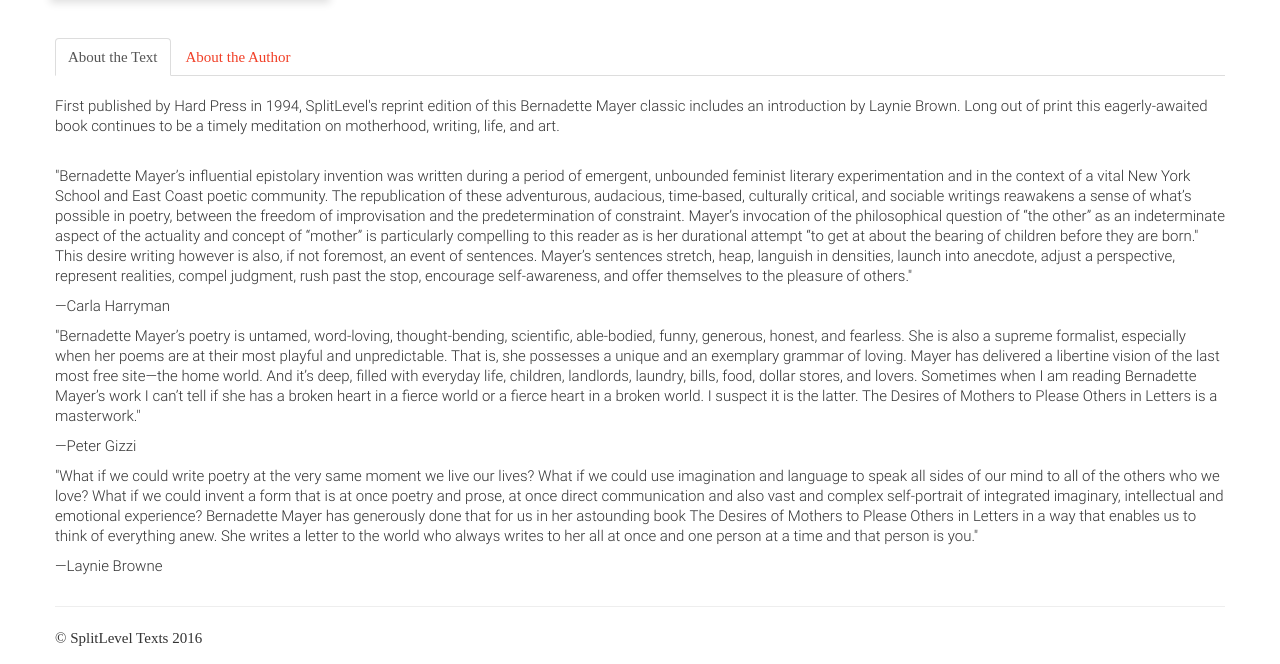
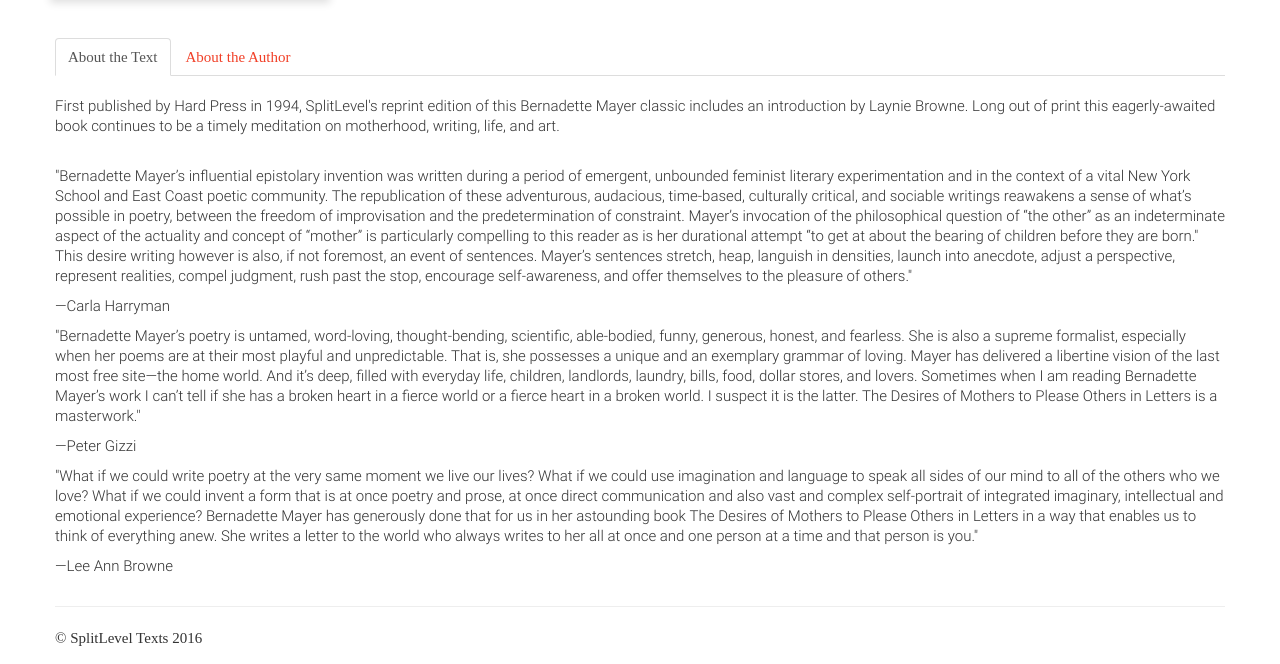
Before and after one commit to splitleveltexts/splitleveltexts.github.io, a Jekyll site: the page built from texts/desires.html, in a window 1280 px wide and 1191 px high. Shown: the part 493-1157 px from the top of the window. Built offline with Jekyll 4.4.1, drawn with Linux system fonts in a browser that asks for light colours; some web fonts are replaced.

Commit message:
Update desires.html

```diff
--- a/texts/desires.html
+++ b/texts/desires.html
@@ -38,7 +38,7 @@ texts: active
   				<div class="tab-pane active" id="text">
 
 
-  				<p>First published by Hard Press in 1994, SplitLevel's reprint edition of this Bernadette Mayer classic includes an introduction by Laynie Brown. Long out of print this eagerly-awaited book continues to be a timely meditation on motherhood, writing, life, and art.</p>
+  				<p>First published by Hard Press in 1994, SplitLevel's reprint edition of this Bernadette Mayer classic includes an introduction by Laynie Browne. Long out of print this eagerly-awaited book continues to be a timely meditation on motherhood, writing, life, and art.</p>
 
   				<p></p>
   				<br>
@@ -49,7 +49,7 @@ texts: active
   					<p>—Peter Gizzi</p>
 
   					<p>"What if we could write poetry at the very same moment we live our lives? What if we could use imagination and language to speak all sides of our mind to all of the others who we love? What if we could invent a form that is at once poetry and prose, at once direct communication and also vast and complex self-portrait of integrated imaginary, intellectual and emotional experience? Bernadette Mayer has generously done that for us in her astounding book The Desires of Mothers to Please Others in Letters in a way that enables us to think of everything anew. She writes a letter to the world who always writes to her all at once and one person at a time and that person is you."</p>
-  					<p>—Laynie Browne</p>
+  					<p>—Lee Ann Browne</p>
 
 
 
```
